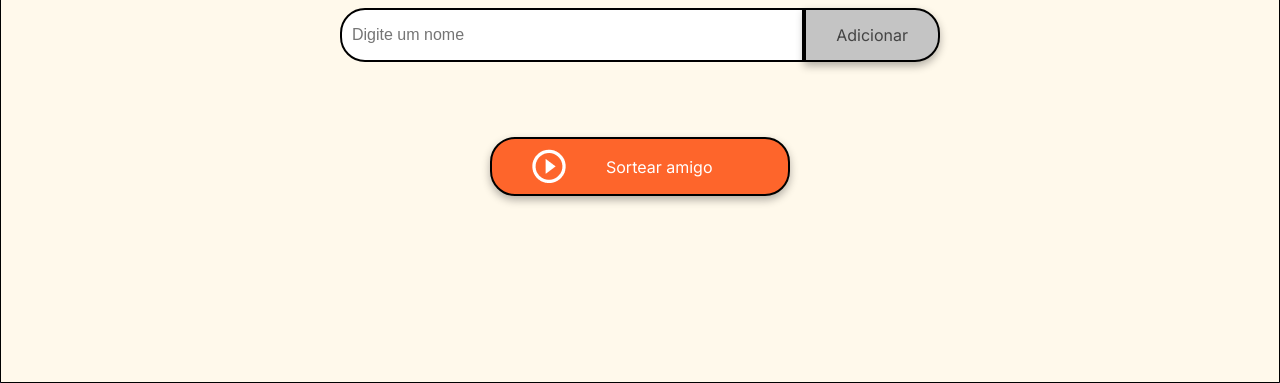
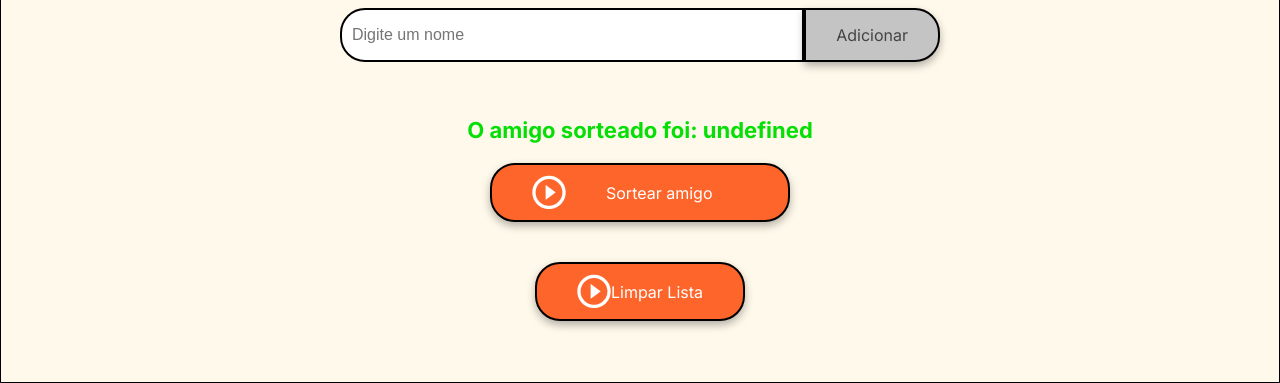
Before and after one commit to felipeaguiarlps/Amigo_Secreto_JS, a plain HTML site: page index.html in a window 1280 px wide. Both pictures are taken after a click on the button "Sortear amigo". Shown: the part 417-800 px from the top of the page. Drawn offline with Linux system fonts and the light colour scheme.

Commit message:
Add functions, sortearAmigo and limparLista

```diff
--- a/app.js
+++ b/app.js
@@ -32,7 +32,25 @@ function atualizarLista(){
 
 
 
+function sortearAmigo(){
+    if (nomes.length === 0){
+       alert("Erro! A lista está vazia.")
+    }
 
-function sortearAmigo(){
+    let indiceSorteado = Math.floor(Math.random() * nomes.length)
+
+    let nomeSorteado = nomes[indiceSorteado];
+
+    document.getElementById("resultado").innerHTML = `O amigo sorteado foi: <strong>${nomeSorteado}</strong>`;
 
 }
+
+function limparLista(){
+    nomes = [];
+
+    let lista = document.getElementById("listaAmigos");
+    lista.innerHTML = "";
+
+    document.getElementById("resultado").innerHTML = "";
+
+}
--- a/index.html
+++ b/index.html
@@ -33,6 +33,14 @@
                     Sortear amigo
                 </button>
             </div>
+
+            <div class="button-container-limpar">
+                <button class="button-draw-limpar" onclick="limparLista()" aria-label="Sortear amigo secreto">
+                    <img src="assets/play_circle_outline.png" alt="Ícone para sortear">
+                    Limpar Lista
+                </button>
+            </div>
+
         </section>
     </main>
 
--- a/style.css
+++ b/style.css
@@ -160,3 +160,15 @@ ul {
 .button-draw:hover {
     background-color: var(--color-button-hover);
 }
+
+
+.button-draw-limpar{
+    display: flex;
+    align-items: center;
+    width: 100%;
+    padding: 10px 40px;
+    color: var(--color-white);
+    background-color: var(--color-button);
+    font-size: 16px;
+    margin-top: 40px;
+}
```
